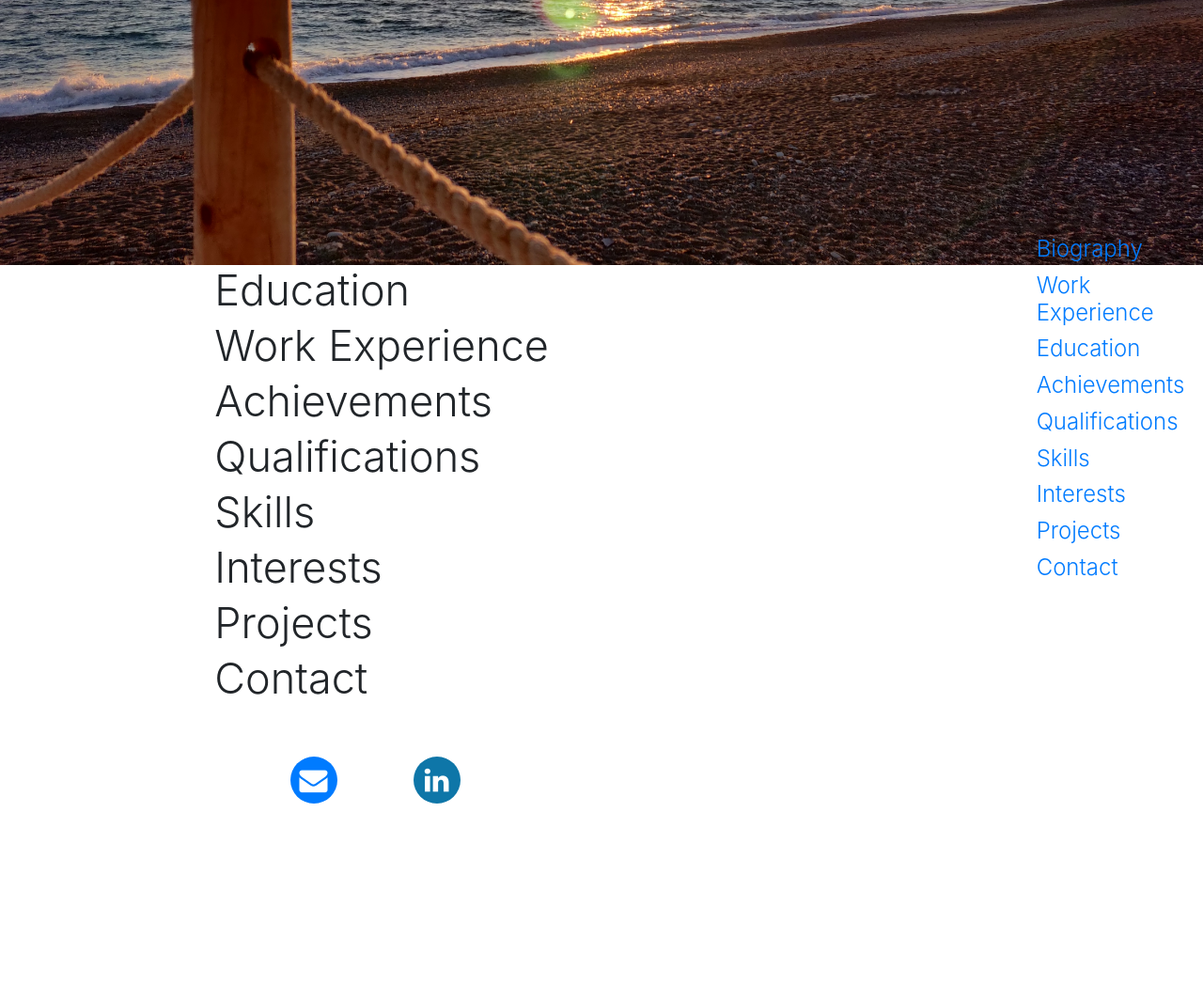
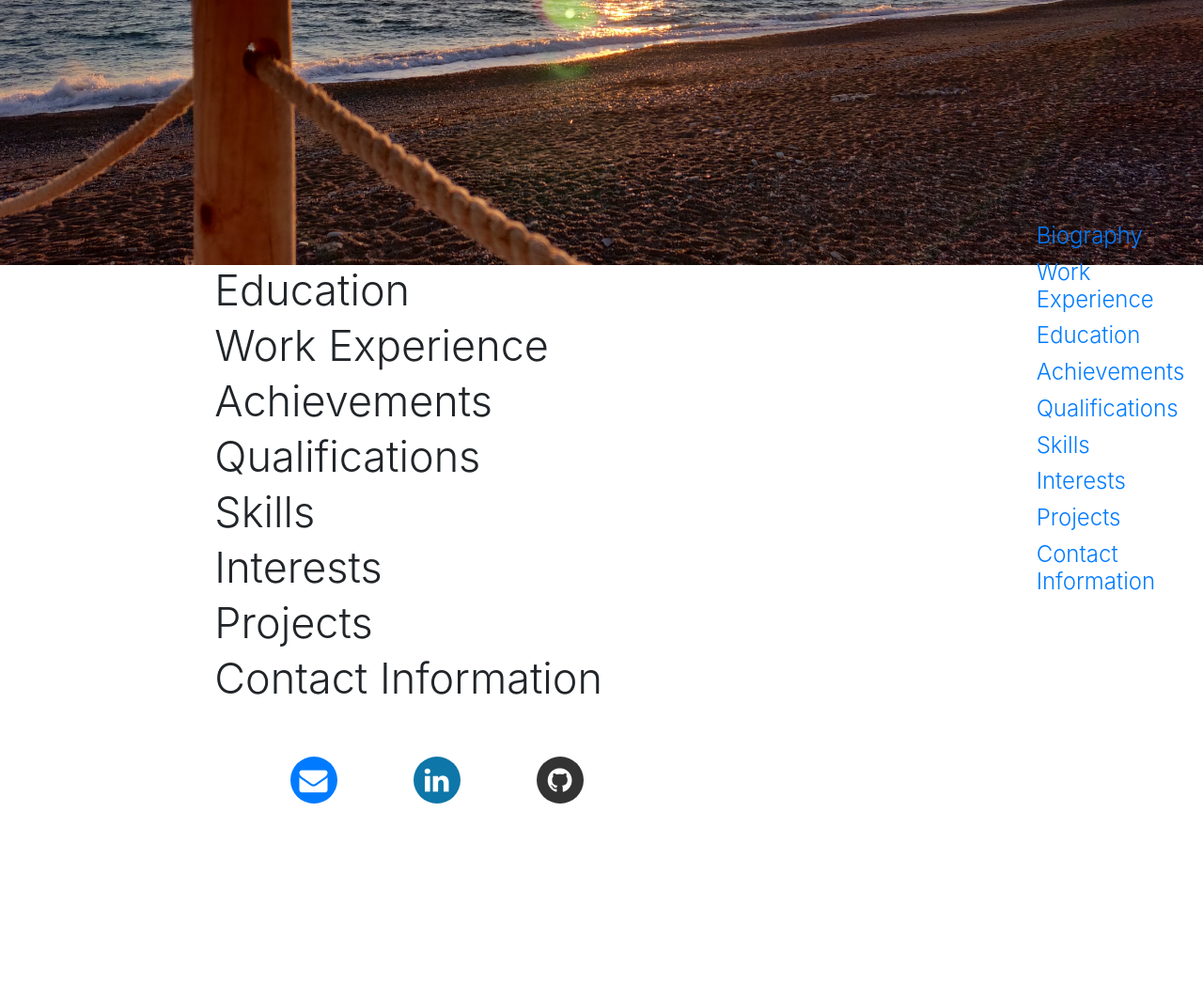
Before and after one commit to Bruncohris13/bridging_coursework, a Django app: page / in a window 1280 px wide. Shown: the part 580-1627 px from the top of the page at 94% size. Run offline with Django 3.2, Linux system fonts and the light colour scheme; data that the repository does not hold is empty; some libraries are stand-ins or nearby versions.

Commit message:
Added Github icon and removed button class from skill-post

```diff
--- a/django/cv/static/cv/css/cv.css
+++ b/django/cv/static/cv/css/cv.css
@@ -143,3 +143,9 @@
 .fa-envelope:hover {
     color: white;
 }
+
+.fa-github,
+.fa-github:hover {
+    background-color: #333;
+    color: white;
+}
--- a/django/cv/templates/cv/home_page.html
+++ b/django/cv/templates/cv/home_page.html
@@ -34,7 +34,7 @@
             <a class="navbar-item nav-link" href="#skills">Skills</a>
             <a class="navbar-item nav-link" href="#interests">Interests</a>
             <a class="navbar-item nav-link" href="#projects">Projects</a>
-            <a class="navbar-item nav-link" href="#contact">Contact</a>
+            <a class="navbar-item nav-link" href="#contact">Contact Information</a>
         </nav>
     </div>
 {% endblock %}
@@ -118,7 +118,7 @@
     </h1>
         <div class="skills-container">
             {% for post in skills %}
-                <div class="skill-post btn btn-rounded">
+                <div class="skill-post">
                     <p class="skill-text">{{ post.skill }}</p>
                     {% if user.is_authenticated %}
                         <a class="btn btn-default" href="{% url 'cv_post_edit' category='Skill' pk=post.pk %}"><span class="glyphicon glyphicon-pencil"></span></a>
@@ -168,10 +168,11 @@
             {% endfor %}
         </div>
 
-    <h1 id="contact" class="display-3">Contact</h1>
+    <h1 id="contact" class="display-3">Contact Information</h1>
         <div class="contact-container">
             <a href="#" class="fa fa-envelope bg-primary"></a>
             <a href="#" class="fa fa-linkedin"></a>
+            <a href="#" class="fa fa-github"></a>
         </div>
 
 {% endblock %}
```
